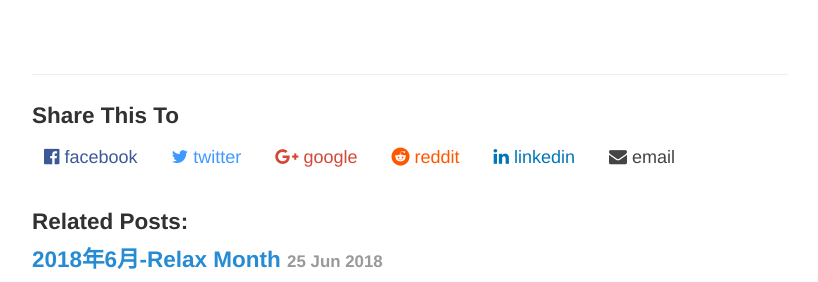
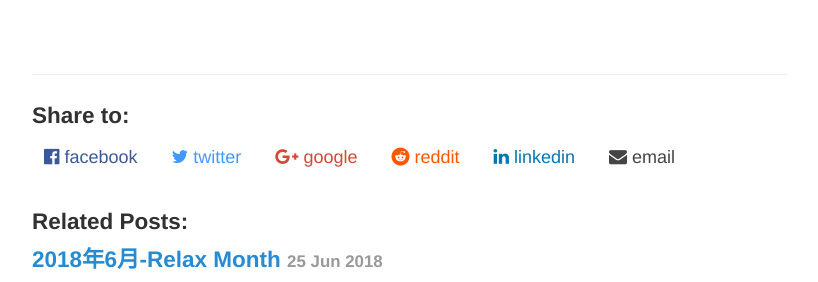
Before and after one commit to haoeric/haoeric.github.io, a Jekyll site: the page built from _posts/Skills/2018-08-19-add-math-formulae-support-to-jekyll-blog.md, in a window 1280 px wide. Shown: the part 1682-1964 px from the top of the page, without its empty margins (230-1048 px from the left). Built offline with Jekyll 4.4.1, drawn with Linux system fonts in a browser that asks for light colours; formulas are drawn with MathJax 3; comment, search, counter and statistics services are not loaded.

Commit message:
share this to -> share to

````diff
--- a/_includes/share.html
+++ b/_includes/share.html
@@ -1,7 +1,7 @@
 
 
 <div class="share-box">
-    <h3>Share This To</h3>
+    <h3>Share to:</h3>
     <a class="f" href="https://www.facebook.com/sharer/sharer.php?u={{ site.url }}{{site.baseurl}}{{ page.url }}" onclick="window.open(this.href, 'mywin',
     'left=20,top=20,width=500,height=500,toolbar=1,resizable=0'); return false;" ><i class="fa fa-facebook-official fa"></i><span> facebook</span></a>
 
--- a/_posts/Skills/2018-08-19-add-math-formulae-support-to-jekyll-blog.md
+++ b/_posts/Skills/2018-08-19-add-math-formulae-support-to-jekyll-blog.md
@@ -33,7 +33,7 @@ MathJax是一个开源JavaScript引擎，能够将LaTeX语法书写的公式在
 </script>
 ```
 
-简单来讲，上面的操作就是博客页面中加载MathJax脚本（注意MathJax原来的DNS地址[已经失效](https://liam0205.me/2015/09/09/fix-conflict-between-mathjax-and-markdown/)，这里是更新过的），同时做一些配置让JavaScript能识别我们定义的公式标签，将Latex编译成我们想要的公式。
+简单来讲，上面的操作就是博客页面中加载MathJax脚本（注意MathJax原来的DNS地址[已经失效](http://docs.mathjax.org/en/latest/configuration.html#loading-mathjax-from-a-cdn)，这里是更新过的），同时做一些配置让JavaScript能识别我们定义的公式标签，将Latex编译成我们想要的公式。
 
 通过上面的配置，我们在markdown文本中添加特定的标识符`$`或者`\(`，就可以在文本中插入公式或者单独以段落显示公式，具体效果如下：
 
````
